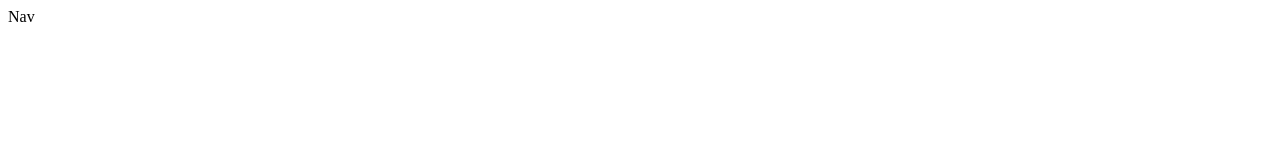
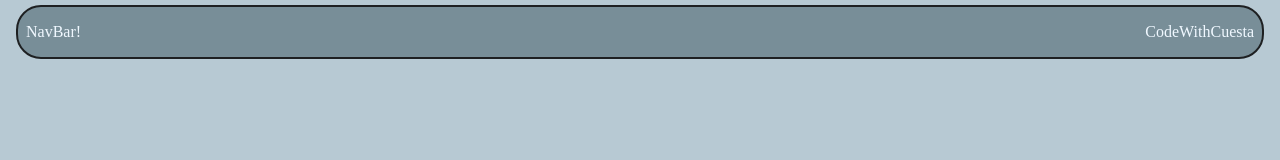
Before and after one commit to Potential-Luttuce/Planner, a plain HTML site: page index.html in a window 1280 px wide. Drawn offline with Linux system fonts and the light colour scheme.

Commit message:
Created css file with style sheet, linked to html and built out navbar with border and radius, as well as solid color for html / body

```diff
--- /dev/null
+++ b/css/style.css
@@ -0,0 +1,25 @@
+* {
+    /* border: 1px solid plum; */
+}
+#body,
+html {
+    /* border: 5px solid black; */
+    margin: 0;
+    background-color: #B7C9D3;
+}
+#navBar {
+    margin: 5px 1em;
+    padding: 0 .50em;
+    display: flex;
+    justify-content: center;
+    background-color: #788e98;
+    color: aliceblue;
+    border: 2px solid #1E2022;
+    border-radius: 25px;
+}
+#navBarLink {
+    margin-left: auto;
+    align-self: center;
+    text-decoration: none;
+    color: inherit
+}
--- a/index.html
+++ b/index.html
@@ -5,11 +5,15 @@
     <meta http-equiv="X-UA-Compatible" content="IE=edge">
     <meta name="viewport" content="width=device-width, initial-scale=1.0">
     <title>Mikes Planner</title>
+
+    <link rel="stylesheet" href="css/style.css">
 </head>
-<body id = "Body">
-    <div id="Page">
+<body id = "body">
+    <div id="page">
         <div id="navBar">
-            Nav
+            <p>NavBar!</p>
+            <a id="navBarLink" href="">CodeWithCuesta</a>
+        </div>
         </div>
     </div>
 </body>
```
